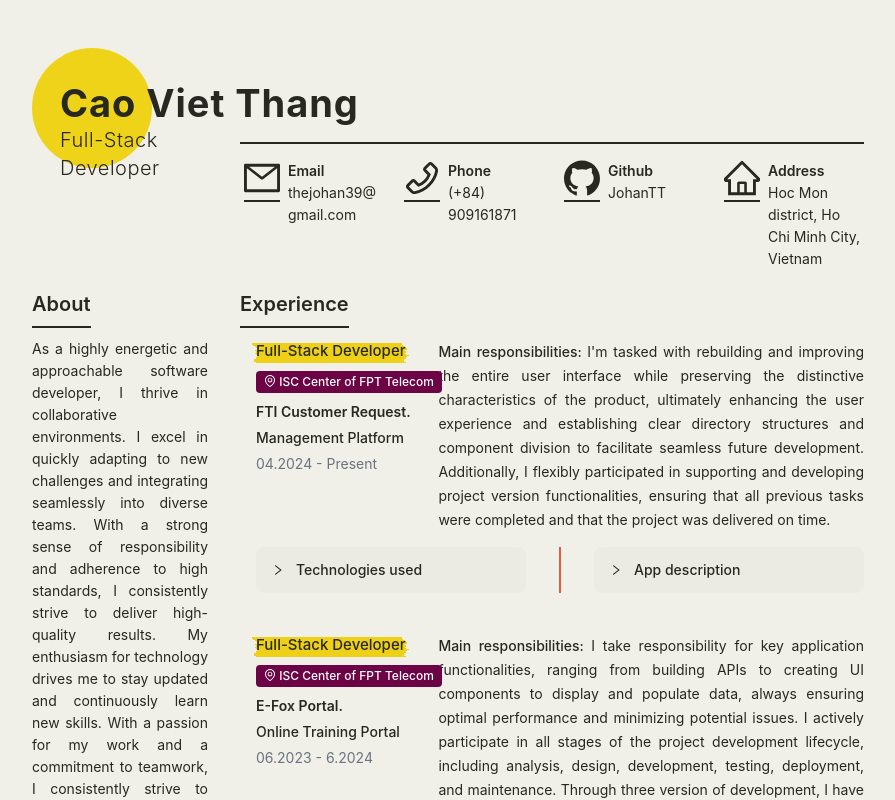
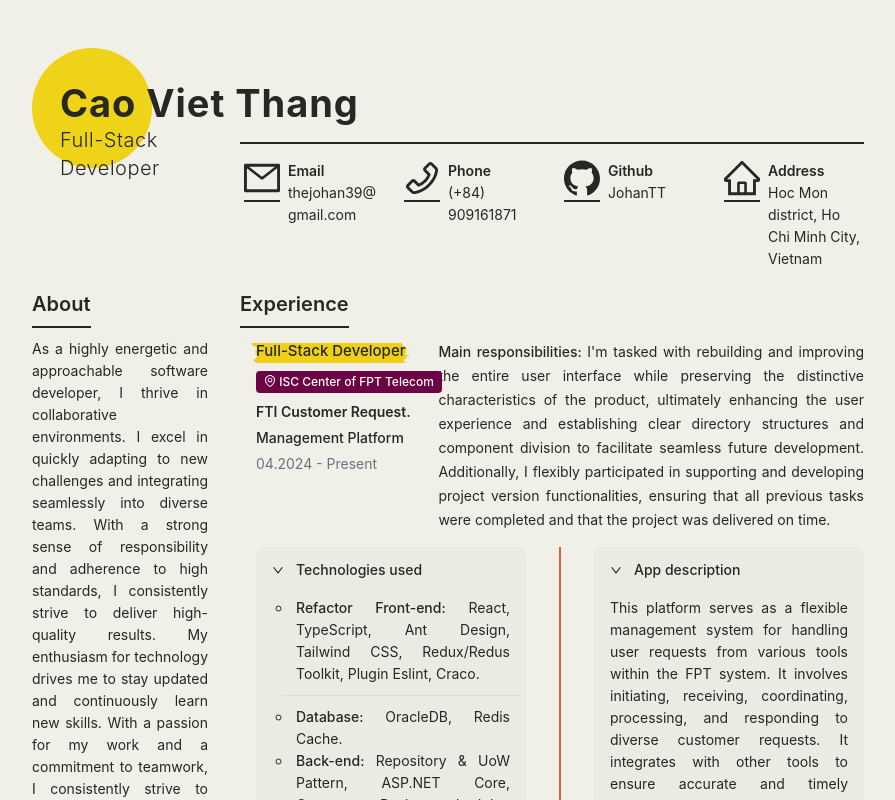
Before and after one commit to JohanTT/Ram-Resume, a React (Create React App) app: page / in a window 1280 px wide. Shown: the top 800 px of the page, without its empty margins (192-1087 px from the left). Built offline with nearby package versions, Linux system fonts and the light colour scheme.

Commit message:
Refactor ExperienceMark component to use defaultActiveKey prop for Collapse components

```diff
--- a/src/component/experience-mark.component.tsx
+++ b/src/component/experience-mark.component.tsx
@@ -87,6 +87,7 @@ export default function ExperienceMark(
       <Row gutter={16} className="col-span-10 flex m-2 py-2 justify-between">
         <Col span={11}>
           <Collapse
+            defaultActiveKey={["1"]}
             bordered={false}
             items={[
               {
@@ -100,6 +101,7 @@ export default function ExperienceMark(
         <div className="col-span-1 border-l-2 border-[#E25E3E]"></div>
         <Col span={11}>
           <Collapse
+            defaultActiveKey={["1"]}
             bordered={false}
             items={[
               {
```
